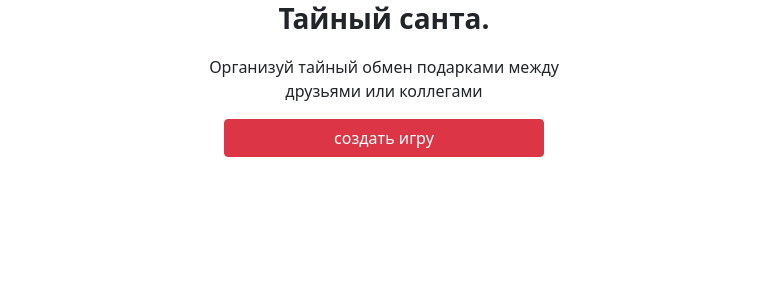
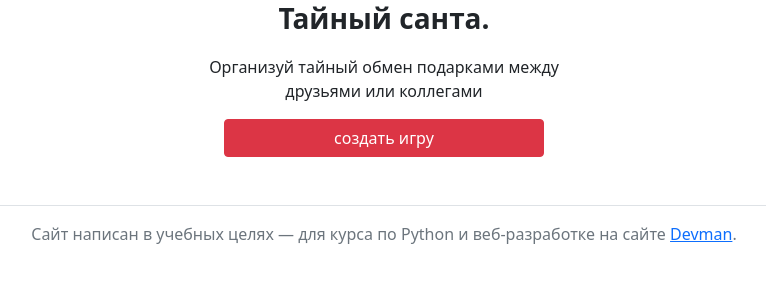
Before and after one commit to Alex-Men-VL/santa_secret, a Django app: page / in a window 1280 px wide. Shown: the part 470-772 px from the top of the page, without its empty margins (256-1022 px from the left). Run offline with Django 4.2, Linux system fonts and the light colour scheme; parts of the project's set-up code (start-up, migrations or seed data) failed here and were passed over.

Commit message:
Change footer

```diff
--- a/templates/base.html
+++ b/templates/base.html
@@ -18,13 +18,23 @@
       </span>
     </div>
   </nav>
+  <img src="{% static 'img/background.jpg' %}" class="img-fluid" alt="main_page_img">
   {% block context %}
   {% endblock %}
-{#  <footer class="footer mt-5 pt-2 bg-light">#}
-{#    <div class="container">#}
-{#      <p>Сайт написан в учебных целях — для курса по Python и веб-разработке на сайте <a href="https://dvmn.org/">Devman</a>.</p>#}
-{#    </div>#}
-{#  </footer>#}
+{#  <div class="container">#}
+{#    <footer class="py-3 my-4">#}
+{#      <div class="col-md-4 d-flex align-items-center">#}
+{#        <span class="text-center text-muted">#}
+{#          Сайт написан в учебных целях — для курса по Python и веб-разработке на сайте <a href="https://dvmn.org/">Devman</a>.#}
+{#        </span>#}
+{#      </div>#}
+{#    </footer>#}
+{#  </div>#}
+  <div class="container">
+  <footer class="flex-wrap justify-content-between align-items-center pt-3 mt-5 border-top">
+    <p class="text-center text-muted">Сайт написан в учебных целях — для курса по Python и веб-разработке на сайте <a href="https://dvmn.org/">Devman</a>.</p>
+  </footer>
+</div>
 
   <script src="https://cdn.jsdelivr.net/npm/bootstrap@5.1.3/dist/js/bootstrap.bundle.min.js" integrity="sha384-ka7Sk0Gln4gmtz2MlQnikT1wXgYsOg+OMhuP+IlRH9sENBO0LRn5q+8nbTov4+1p" crossorigin="anonymous"></script>
 </body>
--- a/templates/games/index.html
+++ b/templates/games/index.html
@@ -2,7 +2,6 @@
 
 {% load static %}
 {% block context %}
-  <img src="{% static 'img/background.jpg' %}" class="img-fluid" alt="main_page_img">
   <p class="text-center fw-bold fs-3 mt-3">Тайный санта.</p>
   <p class="text-center">
     Организуй тайный обмен подарками между <br>друзьями или коллегами
```
